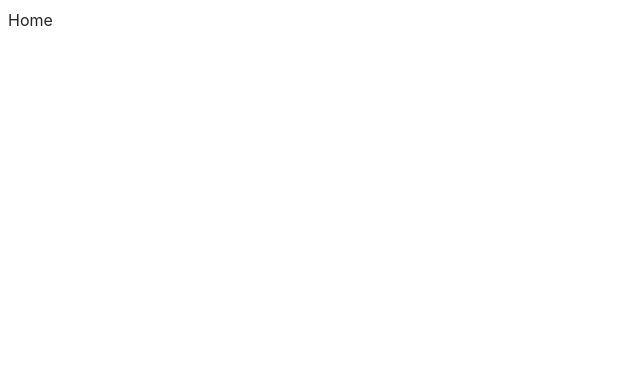
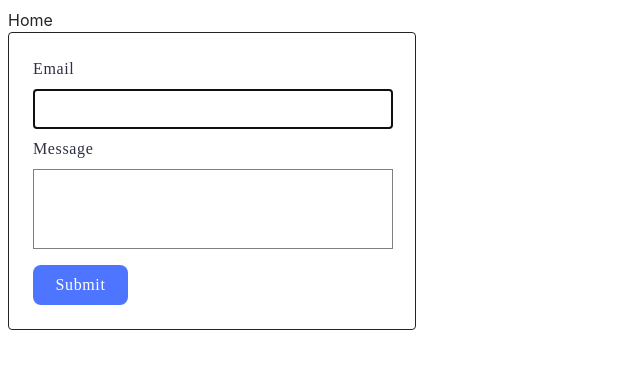
Before and after one commit to SergeyVovchenko/goit-js-hw-09, a website built with Vite: page src/2-form.html in a window 1280 px wide. Shown: the whole page, without its empty margins (0-640 px from the left). Built offline with nearby package versions, Linux system fonts and the light colour scheme.

Commit message:
js-hw-9-final

```diff
--- a/src/2-form.html
+++ b/src/2-form.html
@@ -9,5 +9,16 @@
   </head>
   <body>
     <a href="./index.html">Home</a>
+    <form class="feedback-form" autocomplete="off">
+      <label>
+        Email
+        <input type="email" name="email" autofocus />
+      </label>
+      <label>
+        Message
+        <textarea name="message" rows="8"></textarea>
+      </label>
+      <button type="submit">Submit</button>
+    </form>
   </body>
 </html>
--- a/src/css/styles.css
+++ b/src/css/styles.css
@@ -52,3 +52,80 @@ ul {
   gap: 24px;
   padding: 24px 156px;
 }
+
+.text-center {
+  text-align: center;
+}
+
+/* ! Form */
+
+.feedback-form {
+  width: 408px;
+  display: flex;
+  flex-direction: column;
+  gap: 8px;
+  padding: 24px;
+  border: 1px solid;
+  border-radius: 4px;
+}
+
+.feedback-form label {
+  display: flex;
+  flex-direction: column;
+  gap: 8px;
+  color: #2e2f42;
+  font-family: Montserrat;
+  font-size: 16px;
+  line-height: 1.5;
+  letter-spacing: 0.04em;
+}
+
+input {
+  width: 360px;
+  height: 40px;
+  padding-left: 8px;
+  border: 1px solid #808080;
+}
+
+input:hover {
+  border: 1px solid #000000;
+}
+input:focus {
+  border: 1px solid #808080;
+}
+
+textarea {
+  width: 360px;
+  height: 80px;
+  padding: 8px;
+  resize: none;
+  border: 1px solid #808080;
+}
+
+textarea:hover {
+  border: 1px solid #000000;
+}
+
+textarea:active {
+  border: 1px solid #808080;
+}
+
+.feedback-form button {
+  color: #fff;
+  font-family: Montserrat;
+  font-size: 16px;
+  font-style: normal;
+  font-weight: 500;
+  line-height: 1.5;
+  letter-spacing: 0.04em;
+  border: transparent;
+  border-radius: 8px;
+  background-color: #4e75ff;
+  margin-top: 8px;
+  padding: 8px 16px;
+  width: 95px;
+}
+
+.feedback-form button:hover {
+  background-color: #6c8cff;
+}
--- a/src/js/1-gallery.js
+++ b/src/js/1-gallery.js
@@ -77,7 +77,6 @@ function createMarkup(arr) {
             class="gallery-image"
             src="${img.preview}"
             alt="${img.description}"
-            title="${img.description}"
             />
         </a>
       </li>`
@@ -90,4 +89,6 @@ import 'simplelightbox/dist/simple-lightbox.min.css';
 
 galleryBox = new SimpleLightbox('.gallery a', {
   captionDelay: 250,
+  captionsData: 'alt',
+  captionClass: 'text-center',
 });
--- a/src/js/2-form.js
+++ b/src/js/2-form.js
@@ -0,0 +1,42 @@
+const form = document.querySelector('.feedback-form');
+
+const STORAGE_KEY = 'feedback-form-state';
+
+form.addEventListener('submit', handleSubmit);
+form.addEventListener('input', handleInput);
+messagelocalStorage();
+
+const formData = {
+  email: '',
+  message: '',
+};
+
+function handleSubmit(event) {
+  event.preventDefault();
+  const { email, message } = event.target.elements;
+  if (email.value === '' || message.value === '') {
+    alert('Fill please all fields');
+    return;
+  }
+
+  event.target.reset();
+  localStorage.removeItem(STORAGE_KEY);
+}
+
+function handleInput(event) {
+  const key = event.target.name;
+  formData[key] = event.target.value;
+  localStorage.setItem(STORAGE_KEY, JSON.stringify(formData));
+}
+
+function messagelocalStorage() {
+  const savedMessage = JSON.parse(localStorage.getItem(STORAGE_KEY));
+
+  if (!savedMessage) {
+    return;
+  }
+
+  const { email, message } = form.elements;
+  email.value = savedMessage.email;
+  message.value = savedMessage.message;
+}
```
